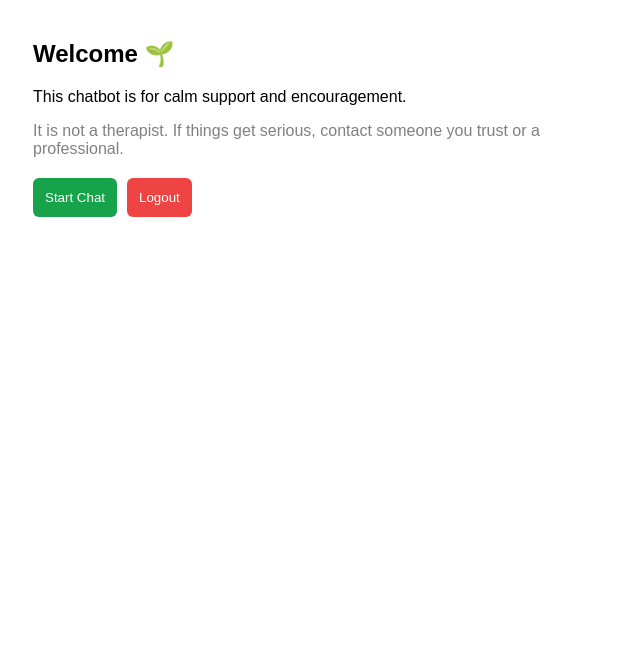
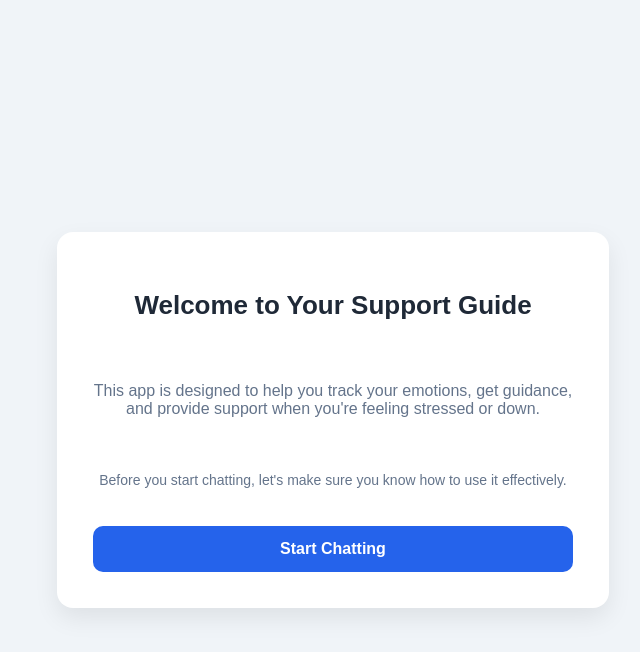
Before and after one commit to Rabbi111-cloud/Mental-Support-App, a Next.js app: page /onboarding in a window 1280 px wide. Shown: the top 652 px of the page, without its empty margins (307-947 px from the left). Built offline with nearby package versions, Linux system fonts and the light colour scheme; no server answers; sample sign-in values are in the browser's storage.

Commit message:
Update page.js

```diff
--- a/app/onboarding/page.js
+++ b/app/onboarding/page.js
@@ -1,26 +1,73 @@
 "use client"
-import Link from "next/link"
+
+import { useRouter } from "next/navigation"
+import { useEffect } from "react"
 import { auth } from "../../lib/firebase"
-import { signOut } from "firebase/auth"
 
 export default function Onboarding() {
-  async function handleLogout() {
-    await signOut(auth)
-    window.location.href = "/login"
-  }
+  const router = useRouter()
+
+  // Redirect to login if not authenticated
+  useEffect(() => {
+    const unsubscribe = auth.onAuthStateChanged((user) => {
+      if (!user) router.push("/login")
+    })
+    return () => unsubscribe()
+  }, [])
 
   return (
-    <main style={{ maxWidth:600, margin:"0 auto", padding:20 }}>
-      <h2>Welcome 🌱</h2>
-      <p>This chatbot is for calm support and encouragement.</p>
-      <p style={{color:"gray"}}>It is not a therapist. If things get serious, contact someone you trust or a professional.</p>
+    <div
+      style={{
+        minHeight: "100vh",
+        display: "flex",
+        flexDirection: "column",
+        justifyContent: "center",
+        alignItems: "center",
+        padding: 20,
+        background: "#f0f4f8",
+      }}
+    >
+      <div
+        style={{
+          width: "100%",
+          maxWidth: 480,
+          background: "white",
+          padding: 36,
+          borderRadius: 16,
+          boxShadow: "0 10px 25px rgba(0,0,0,0.08)",
+          display: "flex",
+          flexDirection: "column",
+          gap: 24,
+          textAlign: "center",
+        }}
+      >
+        <h2 style={{ fontSize: 26, fontWeight: "bold", color: "#1f2937" }}>
+          Welcome to Your Support Guide
+        </h2>
+        <p style={{ fontSize: 16, color: "#64748b" }}>
+          This app is designed to help you track your emotions, get guidance, and provide support when you're feeling stressed or down.
+        </p>
 
-      <div style={{display:"flex", gap:10, marginTop:20}}>
-        <Link href="/chat">
-          <button style={{padding:12, background:"#16a34a", color:"white", border:"none", borderRadius:6}}>Start Chat</button>
-        </Link>
-        <button onClick={handleLogout} style={{padding:12, background:"#ef4444", color:"white", border:"none", borderRadius:6}}>Logout</button>
+        <p style={{ fontSize: 14, color: "#64748b" }}>
+          Before you start chatting, let's make sure you know how to use it effectively.
+        </p>
+
+        <button
+          onClick={() => router.push("/chat")}
+          style={{
+            padding: 14,
+            borderRadius: 10,
+            border: "none",
+            background: "#2563eb",
+            color: "white",
+            fontSize: 16,
+            fontWeight: "bold",
+            cursor: "pointer",
+          }}
+        >
+          Start Chatting
+        </button>
       </div>
-    </main>
+    </div>
   )
 }
```
